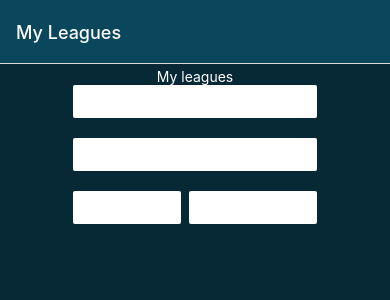
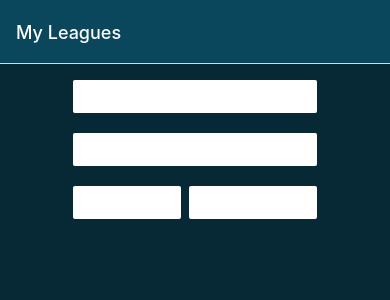
Before and after one commit to kristo-og-logi/premKing, a React Native app in the folder frontend/: screen /LeagueMenu in a window 390 px wide. Shown: the top 300 px of the page. Built offline with nearby package versions, Linux system fonts and the light colour scheme.

Commit message:
created centralized screenOptions

```diff
--- a/frontend/App.tsx
+++ b/frontend/App.tsx
@@ -12,16 +12,20 @@ const Stack = createNativeStackNavigator();
 const App = () => {
   return (
     <NavigationContainer>
-      <Stack.Navigator initialRouteName="Home">
+      <Stack.Navigator
+        initialRouteName="Home"
+        screenOptions={{
+          headerStyle: {
+            backgroundColor: '#0A475C',
+          },
+          headerTintColor: '#fff',
+        }}
+      >
         <Stack.Screen
           name="LeagueMenu"
           component={LeagueMenu}
           options={{
             title: 'My Leagues',
-            headerStyle: {
-              backgroundColor: '#0A475C',
-            },
-            headerTintColor: '#fff',
           }}
         />
         <Stack.Screen
@@ -29,10 +33,6 @@ const App = () => {
           component={SelectedLeague}
           options={({ route }) => ({
             title: route.params.name,
-            headerStyle: {
-              backgroundColor: '#0A475C',
-            },
-            headerTintColor: '#fff',
           })}
         />
       </Stack.Navigator>
--- a/frontend/src/routes/LeagueMenu.tsx
+++ b/frontend/src/routes/LeagueMenu.tsx
@@ -4,7 +4,6 @@ import { Button, StyleSheet, Text, View } from 'react-native';
 const LeagueMenu = ({ navigation }) => {
   return (
     <View style={styles.container}>
-      <Text style={styles.whiteText}>My leagues</Text>
       <View style={styles.buttonWrapper}>
         <View style={styles.button}>
           <Button
@@ -36,7 +35,7 @@ const LeagueMenu = ({ navigation }) => {
 const styles = StyleSheet.create({
   container: {
     flex: 1,
-    padding: 4,
+    padding: 16,
     backgroundColor: '#072936',
     alignItems: 'center',
   },
--- a/frontend/src/routes/SelectedLeague.tsx
+++ b/frontend/src/routes/SelectedLeague.tsx
@@ -4,7 +4,6 @@ import { Button, StyleSheet, Text, View } from 'react-native';
 const SelectedLeague = ({ navigation }) => {
   return (
     <View style={styles.container}>
-      <Text style={styles.whiteText}>Login Screen</Text>
       <View style={{ height: 100, width: 100, backgroundColor: 'red' }}></View>
       <View style={styles.button}>
         <Button
@@ -19,6 +18,7 @@ const SelectedLeague = ({ navigation }) => {
 
 const styles = StyleSheet.create({
   container: {
+    padding: 16,
     flex: 1,
     backgroundColor: '#072936',
     alignItems: 'center',
```
